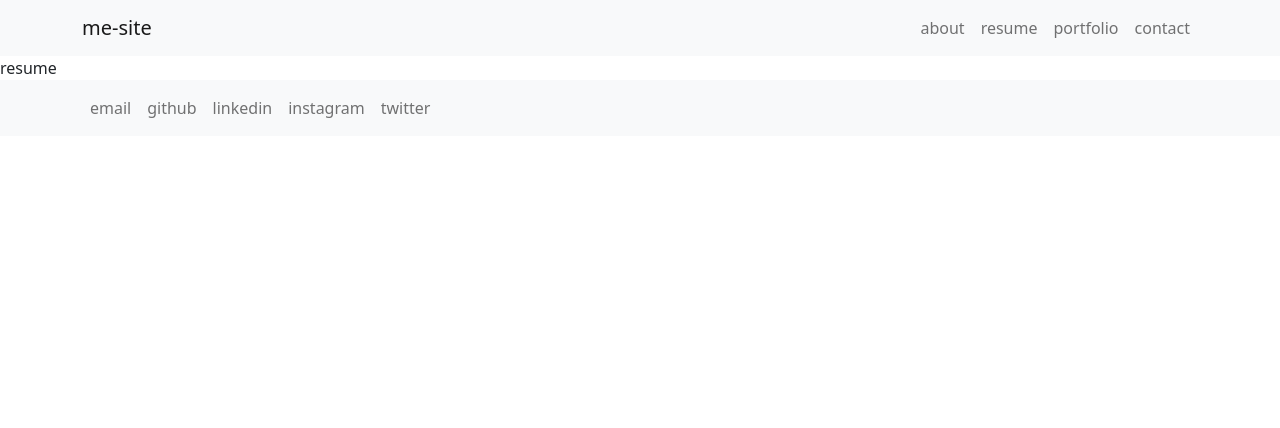
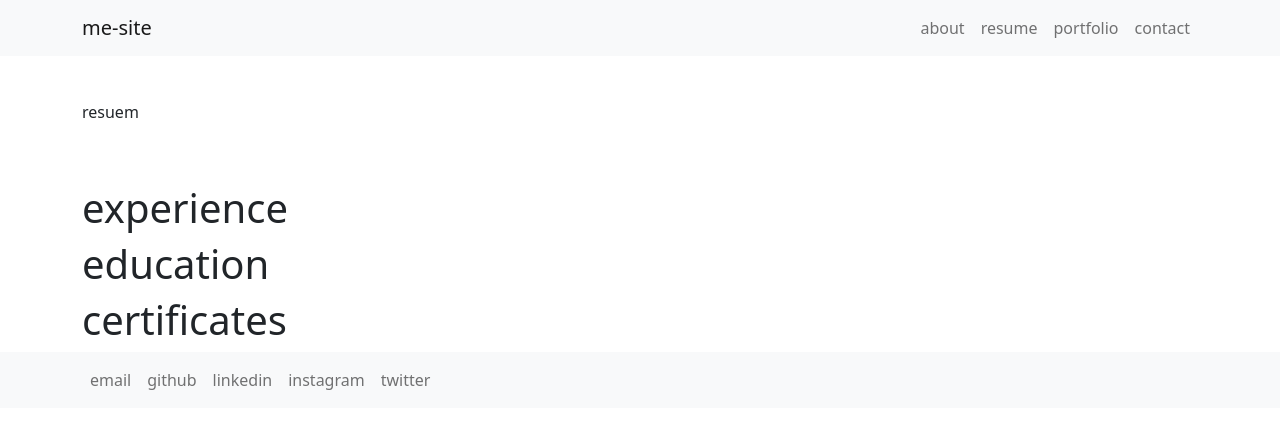
Before and after one commit to sourslaw/portfolio_react, a React (Create React App) app: page /resume in a window 1280 px wide. Shown: the top 428 px of the page. Built offline with nearby package versions, Linux system fonts and the light colour scheme.

Commit message:
updating resume component

```diff
--- a/src/components/data/DataBits.js
+++ b/src/components/data/DataBits.js
@@ -53,3 +53,5 @@ const experience = [
 		when: '2016-2017'
 	}
 ];
+
+export default { about, projects, experience };
--- a/src/components/layout/ContactContent.js
+++ b/src/components/layout/ContactContent.js
@@ -2,7 +2,7 @@ import React from "react";
 import Iframe from 'react-iframe'
 
 import { Container, Row, Card, Col, Image } from "react-bootstrap";
-import classes from './ContactContent.module.css';
+import classes from './HeadingComponent.module.css';
 // import classes from './AboutContent.module.css';
 
 
@@ -10,7 +10,7 @@ function ContactContent() {
 
   return (
   <Container>
-		<div className={classes.headingCard} >conatct</div>
+		<div className={classes.headingCard}>conatct</div>
 
     <Row>
 			<Iframe src="https://www.google.com/maps/embed/v1/place?q=los+alamos,+nm&key=AIzaSyBFw0Qbyq9zTFTd-tUY6dZWTgaQzuU17R8" />
--- a/src/components/layout/ContactContent.module.css
+++ b/src/components/layout/HeadingComponent.module.css
@@ -4,5 +4,5 @@
 
 	/* background-color: antiquewhite; */
 	height: 7rem;
-	margin-bottom: 3rem;
+	margin-bottom: 1rem;
 }
--- /dev/null
+++ b/src/components/layout/ResumeContent.js
@@ -0,0 +1,29 @@
+import React from "react";
+
+import { Container, Row, Card, Col, Image } from "react-bootstrap";
+import classes from './HeadingComponent.module.css';
+
+import { experience } from './data/DataBits';
+
+
+function ResumeContent() {
+
+  return (
+  <Container>
+		<div className={classes.headingCard}>resuem</div>
+		<Row>
+			<h1>experience</h1>
+		</Row>
+		<Row>
+			<h1>education</h1>
+		</Row>
+		<Row>
+			<h1>certificates</h1>
+		</Row>
+
+
+  </Container>
+  );
+}
+
+export default ResumeContent;
--- a/src/pages/Contact.js
+++ b/src/pages/Contact.js
@@ -4,8 +4,7 @@ function ContactPage() {
 
   return (
 	  <section>
-		{/* <div>contact</div> */}
-		<ContactContent />
+			<ContactContent />
 	  </section>
   );
 }
--- a/src/pages/Resume.js
+++ b/src/pages/Resume.js
@@ -1,7 +1,11 @@
+import ResumeContent from '../components/layout/ResumeContent';
+
 function ResumePage() {
 
   return (
-    <div>resume</div>
+		<section>
+			<ResumeContent />
+		</section>
   );
 }
 
```
Also changed, not shown: src/components/layout/ResumeContent.module.css (added).
